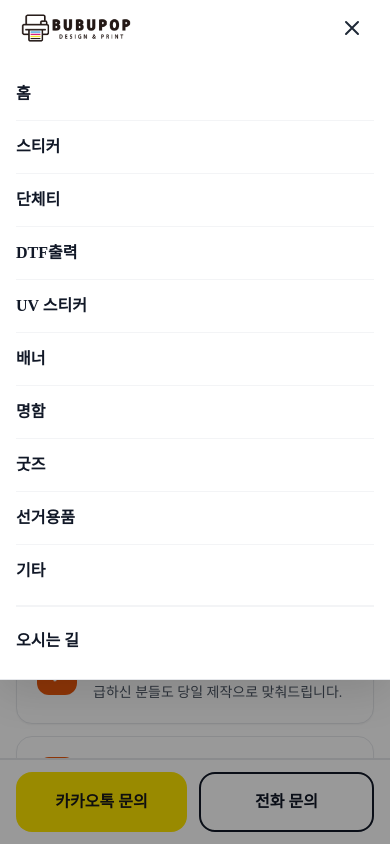
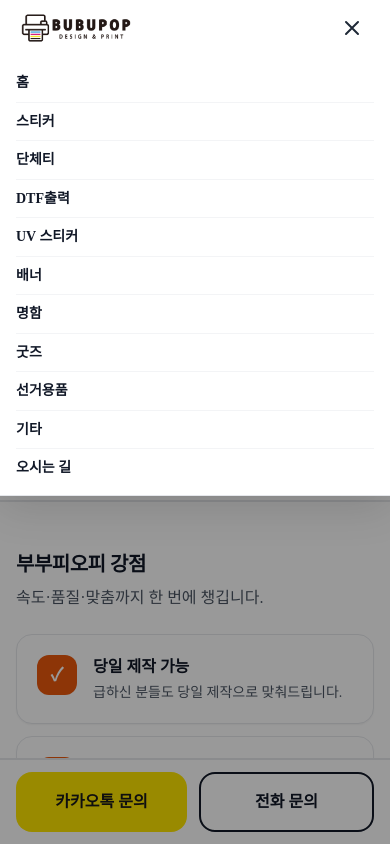
Before and after one commit to DubbleJK/bubupoplanding, a Next.js app: page / in a window 390 px wide. Both pictures are taken after a click on the button "메뉴". Shown: the top 844 px of the page. Built offline with nearby package versions, Linux system fonts and the light colour scheme; no server answers.

Commit message:
모바일 히어로·메뉴·FAQ 등 수정

```diff
--- a/components/landing/FaqSection.tsx
+++ b/components/landing/FaqSection.tsx
@@ -57,7 +57,7 @@ export default function FaqSection({
               >
                 <span>{q}</span>
                 <span
-                  className={`shrink-0 text-gray-500 transition-transform ${
+                  className={`shrink-0 text-lg text-orange-400 transition-transform drop-shadow-sm ${
                     openIndex === i ? 'rotate-180' : ''
                   }`}
                   aria-hidden
--- a/components/landing/HeroCarousel.tsx
+++ b/components/landing/HeroCarousel.tsx
@@ -40,12 +40,12 @@ export default function HeroCarousel({ slides }: Props) {
                 />
 
                 <div
-                  className="absolute inset-0 bg-gradient-to-t from-black/85 via-black/45 to-black/10"
+                  className="absolute inset-0 bg-gradient-to-t from-black/55 via-black/25 to-transparent sm:from-black/75 sm:via-black/40"
                   aria-hidden
                 />
 
-                <div className="absolute inset-0 flex flex-col justify-end p-5 sm:p-8">
-                  <div className="inline-flex w-fit items-center gap-2 rounded-full bg-white/10 px-3 py-1 text-xs font-bold text-white backdrop-blur">
+                <div className="absolute inset-0 flex flex-col justify-end p-4 pb-3 sm:p-8 sm:pb-8">
+                  <div className="inline-flex w-fit max-w-[95%] items-center gap-1.5 rounded-full bg-white/10 px-2.5 py-0.5 text-[10px] font-bold text-white backdrop-blur sm:gap-2 sm:px-3 sm:py-1 sm:text-xs">
                     <span
                       className="inline-flex h-2 w-2 rounded-full bg-primary"
                       aria-hidden
@@ -54,22 +54,22 @@ export default function HeroCarousel({ slides }: Props) {
                   </div>
 
                   {i === 0 ? (
-                    <h1 className="mt-4 text-3xl font-black leading-[1.1] tracking-tight text-white drop-shadow-[0_2px_12px_rgba(0,0,0,0.55)] sm:text-4xl md:text-5xl">
+                    <h1 className="mt-2 max-w-[98%] text-[1.35rem] font-black leading-[1.15] tracking-tight text-white drop-shadow-[0_1px_8px_rgba(0,0,0,0.5)] sm:mt-4 sm:max-w-none sm:text-3xl sm:leading-[1.1] md:text-4xl lg:text-5xl">
                       <span className="block">{s.titleLines.top}</span>
-                      <span className="mt-2 block text-primary drop-shadow-[0_2px_14px_rgba(0,0,0,0.75)]">
+                      <span className="mt-1 block text-primary drop-shadow-[0_1px_10px_rgba(0,0,0,0.65)] sm:mt-2 sm:drop-shadow-[0_2px_14px_rgba(0,0,0,0.75)]">
                         {s.titleLines.highlight}
                       </span>
                     </h1>
                   ) : (
-                    <h2 className="mt-4 text-3xl font-black leading-[1.1] tracking-tight text-white drop-shadow-[0_2px_12px_rgba(0,0,0,0.55)] sm:text-4xl md:text-5xl">
+                    <h2 className="mt-2 max-w-[98%] text-[1.35rem] font-black leading-[1.15] tracking-tight text-white drop-shadow-[0_1px_8px_rgba(0,0,0,0.5)] sm:mt-4 sm:max-w-none sm:text-3xl sm:leading-[1.1] md:text-4xl lg:text-5xl">
                       <span className="block">{s.titleLines.top}</span>
-                      <span className="mt-2 block text-primary drop-shadow-[0_2px_14px_rgba(0,0,0,0.75)]">
+                      <span className="mt-1 block text-primary drop-shadow-[0_1px_10px_rgba(0,0,0,0.65)] sm:mt-2 sm:drop-shadow-[0_2px_14px_rgba(0,0,0,0.75)]">
                         {s.titleLines.highlight}
                       </span>
                     </h2>
                   )}
 
-                  <p className="mt-3 text-sm font-semibold text-white/90 sm:text-base">
+                  <p className="mt-2 text-xs font-semibold leading-snug text-white/88 sm:mt-3 sm:text-base sm:leading-normal">
                     {s.subtitle}
                   </p>
                 </div>
--- a/components/layout/Header.tsx
+++ b/components/layout/Header.tsx
@@ -15,6 +15,7 @@ const MENU_LINKS = [
   { href: '/goods', label: '굿즈' },
   { href: '/election', label: '선거용품' },
   { href: '/another', label: '기타' },
+  { href: '/location', label: '오시는 길' },
 ];
 
 export default function Header() {
@@ -96,13 +97,13 @@ export default function Header() {
             className="fixed left-0 right-0 top-14 z-[108] max-h-[min(75dvh,calc(100dvh-3.5rem))] overflow-y-auto overscroll-contain border-b border-gray-200 bg-white shadow-[0_12px_40px_rgba(0,0,0,0.12)] sm:top-16 sm:max-h-[min(70dvh,calc(100dvh-4rem))]"
             aria-label="메인 메뉴"
           >
-            <div className="mx-auto max-w-4xl px-4 py-3 sm:px-6 sm:py-4">
+            <div className="mx-auto max-w-4xl px-4 py-2 sm:px-6 sm:py-3">
               <ul className="flex flex-col divide-y divide-gray-100">
                 {MENU_LINKS.map(({ href, label }) => (
                   <li key={href}>
                     <Link
                       href={href}
-                      className="block min-h-[48px] py-3.5 text-base font-bold text-gray-900 transition hover:bg-primary-light hover:text-primary active:bg-orange-50 sm:py-3"
+                      className="block py-2.5 text-sm font-bold leading-tight text-gray-900 transition hover:bg-primary-light hover:text-primary active:bg-orange-50 sm:min-h-[44px] sm:py-3 sm:text-base sm:leading-normal"
                       onClick={() => setOpen(false)}
                     >
                       {label}
@@ -110,15 +111,6 @@ export default function Header() {
                   </li>
                 ))}
               </ul>
-              <div className="mt-2 border-t-2 border-gray-100 pt-2">
-                <Link
-                  href="/location"
-                  className="block min-h-[48px] py-3.5 text-base font-bold text-gray-900 transition hover:bg-primary-light hover:text-primary sm:py-3"
-                  onClick={() => setOpen(false)}
-                >
-                  오시는 길
-                </Link>
-              </div>
             </div>
           </nav>
         </>
```
Also changed, not shown: 2 other files (tests, documents, lock files or other folders).
